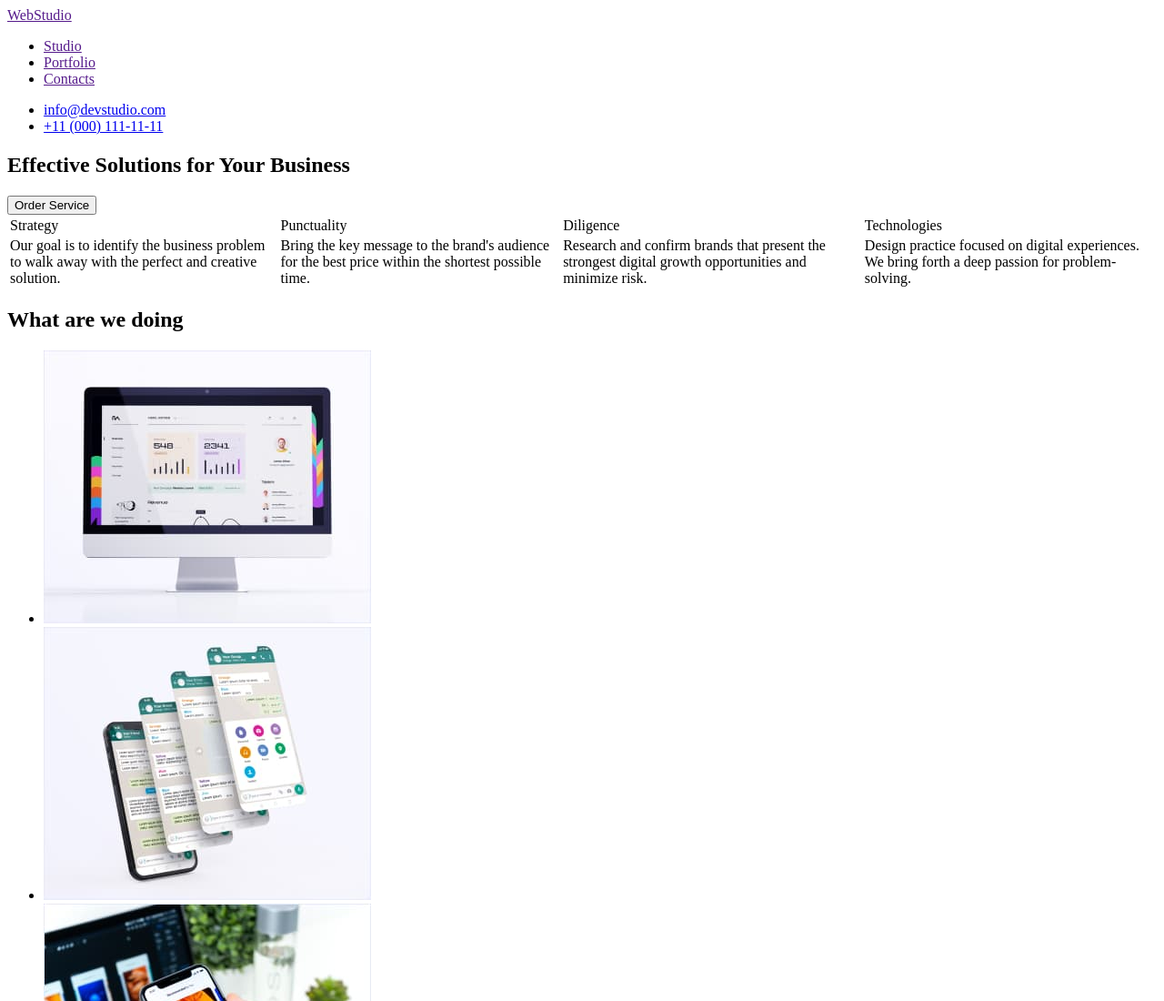
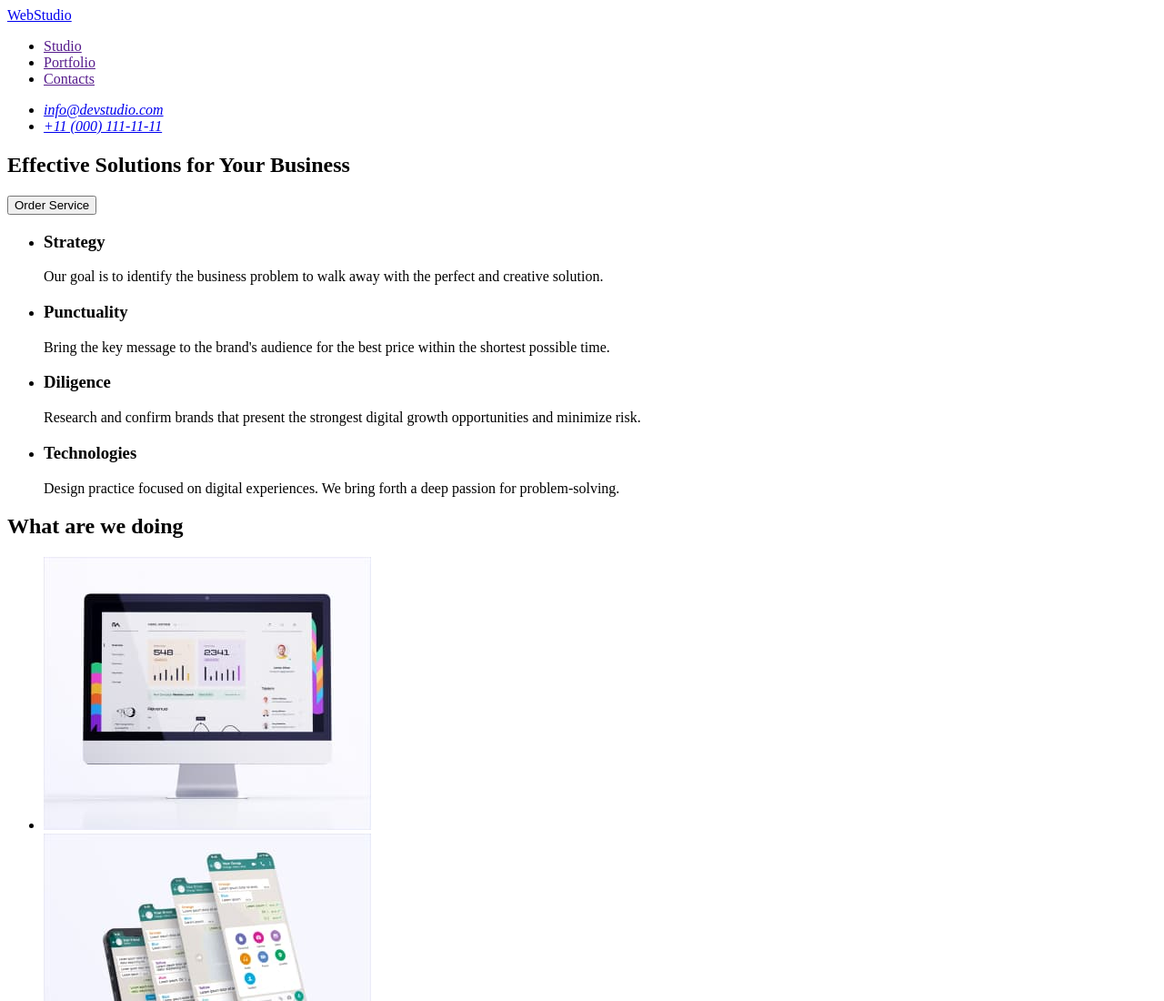
Before and after one commit to SePt1k0404/goit-markup-hw-01, a plain HTML site: page index.html in a window 1280 px wide. Shown: the top 1100 px of the page at 91% size. Drawn offline with Linux system fonts and the light colour scheme.

Commit message:
replacing the table "Features" with a list.

```diff
--- a/index.html
+++ b/index.html
@@ -8,8 +8,8 @@
   </head>
   <body>
     <header>
-      <a href="">WebStudio</a>
       <nav>
+        <a href="./index.html">WebStudio</a>
         <ul>
           <li>
             <a href="">Studio</a>
@@ -22,14 +22,16 @@
           </li>
         </ul>
       </nav>
+      <address>
         <ul>
           <li>
             <a href="mailto:info@devstudio.com">info@devstudio.com</a>
           </li>
           <li>
-          <a href="tel:+11(000)1111111">+11 (000) 111-11-11</a>
+            <a href="tel:+110001111111">+11 (000) 111-11-11</a>
           </li>
         </ul>
+      </address>
     </header>
     <main>
       <section>
@@ -38,34 +40,36 @@
       </section>
       <section>
         <h2 hidden>Features</h2>
-        <table>
-          <tbody>
-            <tr>
-              <td>Strategy</td>
-              <td>Punctuality</td>
-              <td>Diligence</td>
-              <td>Technologies</td>
-            </tr>
-            <tr>
-              <td>
-                Our goal is to identify the business problem to walk away with
-                the perfect and creative solution.
-              </td>
-              <td>
+        <ul>
+          <li>
+            <h3>Strategy</h3>
+            <p>
+              Our goal is to identify the business problem to walk away with the
+              perfect and creative solution.
+            </p>
+          </li>
+          <li>
+            <h3>Punctuality</h3>
+            <p>
               Bring the key message to the brand's audience for the best price
               within the shortest possible time.
-              </td>
-              <td>
+            </p>
+          </li>
+          <li>
+            <h3>Diligence</h3>
+            <p>
               Research and confirm brands that present the strongest digital
               growth opportunities and minimize risk.
-              </td>
-              <td>
+            </p>
+          </li>
+          <li>
+            <h3>Technologies</h3>
+            <p>
               Design practice focused on digital experiences. We bring forth a
               deep passion for problem-solving.
-              </td>
-            </tr>
-          </tbody>
-        </table>
+            </p>
+          </li>
+        </ul>
       </section>
       <section>
         <h2>What are we doing</h2>
@@ -143,7 +147,7 @@
       </section>
     </main>
     <footer>
-      <a href="">WebStudio</a>
+      <a href="./index.html">WebStudio</a>
       <p>
         Increase the flow of customers and sales for your business with digital
         marketing & growth solutions.
```
Lines whose indentation alone changed are shown as unchanged.
